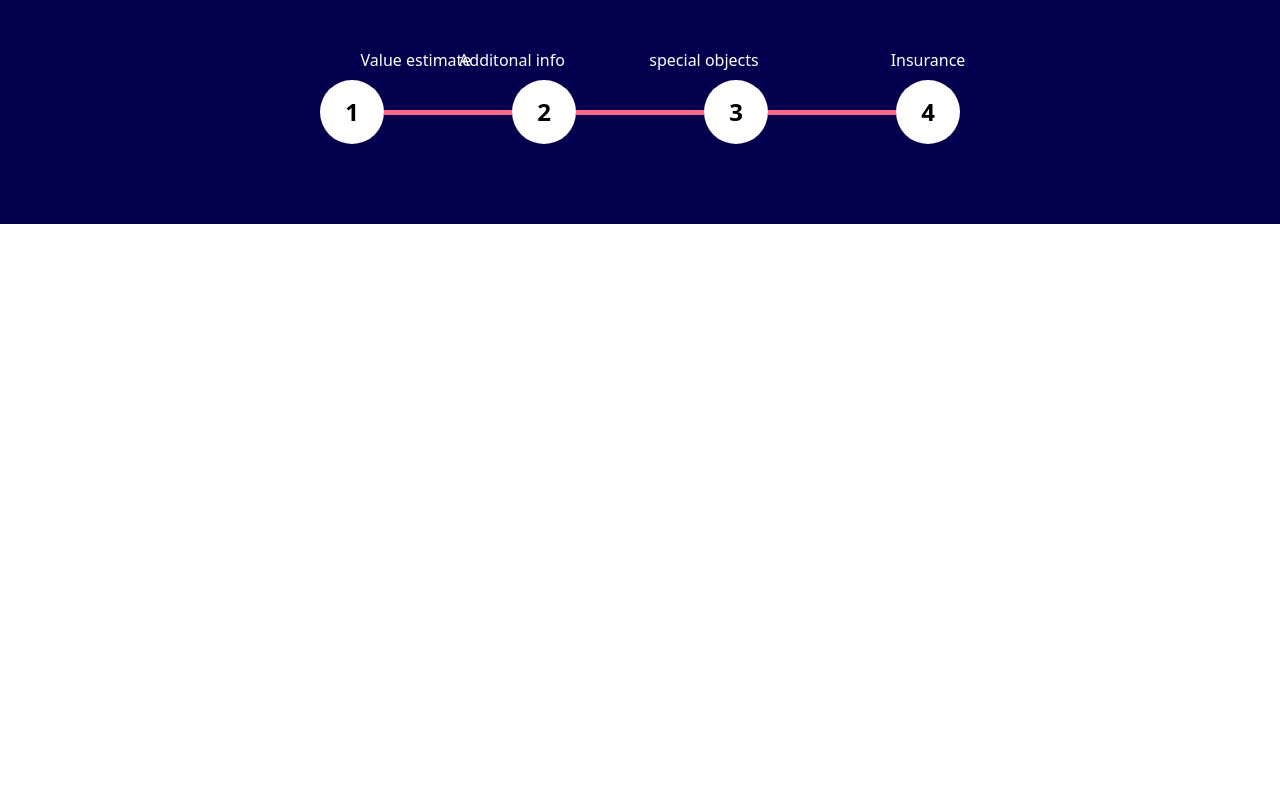
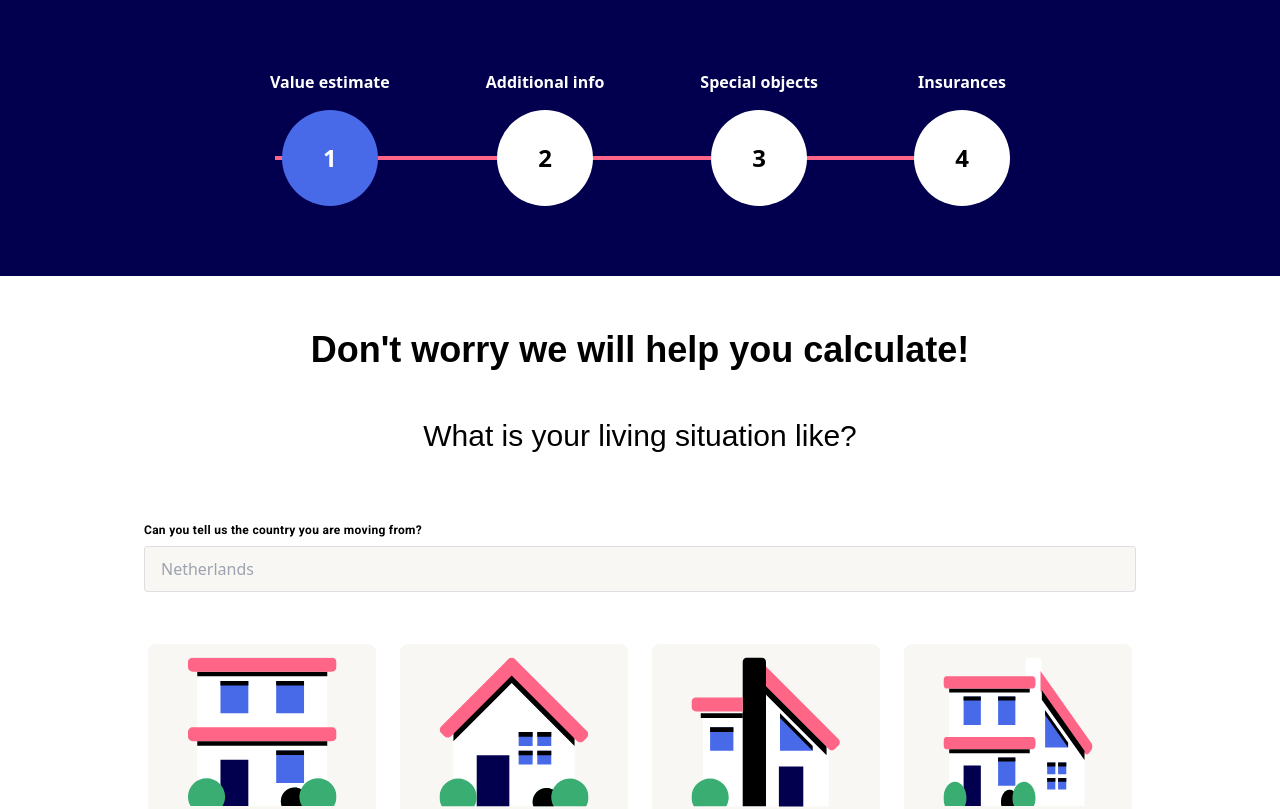
Before and after one commit to Patchyy/Bolster-insurance, a React (Create React App) app: page /formulier in a window 1280 px wide. Shown: the top 809 px of the page. Built offline with nearby package versions, Linux system fonts and the light colour scheme.

Commit message:
Revert changes

```diff
--- a/src/pages/FormPage.tsx
+++ b/src/pages/FormPage.tsx
@@ -10,45 +10,9 @@ const FormPage = () => {
   };
 
   return (
-    <div>
-      <div id="formulier" className="bg-white-off h-screen">
-
-      <div className="header bg-blue-dark w-full h-56 z-0 flex flex-row items-center justify-center">
-      <ol className="flex items-center w-1/2 relative">
-
-    <li className="flex w-full items-center  justify-center  relative after:content-[''] after:w-full after:h-1 after:border-b after:border-pink after:border-4 after:inline-block">
-        <span className="flex items-center justify-center w-10 h-10 bg-white rounded-full lg:h-16 lg:w-16  shrink-0 text-black text-2xl font-bold">
-            1
-        </span>
-        <span className="text-white absolute -top-1/2  text-center">Value estimate</span>
-    </li>
-
-    <li className="flex w-full items-center relative after:content-[''] after:w-full after:h-1 after:border-b after:border-pink after:border-4 after:inline-block ">
-        <span className="flex items-center justify-center w-10 h-10 bg-white rounded-full lg:h-16 lg:w-16  shrink-0 text-2xl font-bold">
-            2
-        </span>
-        <span className="text-white absolute -top-1/2 -translate-x-1/2 text-center">Additonal info</span>
-    </li>
-    <li className="flex w-full items-center relative after:content-[''] after:w-full after:h-1 after:border-b after:border-pink after:border-4 after:inline-block ">
-        <span className="flex items-center justify-center w-10 h-10 bg-white rounded-full lg:h-16 lg:w-16  shrink-0 text-2xl font-bold">
-            3
-        </span>
-        <span className="text-white absolute -top-1/2 -translate-x-1/2 text-center">special objects</span>
-    </li>
-    <li className="flex items-center justify-center">
-        <span className="flex items-center text-2xl font-bold justify-center w-10 h-10 bg-white rounded-full lg:h-16 lg:w-16  shrink-0">
-            4
-        </span>
-        <span className="text-white absolute -top-1/2  text-center">Insurance</span>
-    </li>
-</ol>
-      </div>
-      <div className="xl:container md:mx-auto bg-white h-screen">
-
-
-      </div>
-    </div>
-    </div>
+    <FormLayout step={step}>
+      <Form step={step} changeStep={changeStep} />
+    </FormLayout>
   );
 };
 
--- a/tailwind.config.js
+++ b/tailwind.config.js
@@ -11,6 +11,10 @@ module.exports = {
       black: '#000000',
       'white-off': '#F9F7F3',
     },
+    fontFamily: {
+      roboto: ['Roboto', 'sans-serif'],
+      spoof: ['Spoof', 'sans-serif'],
+    },
     extend: {},
   },
   plugins: [],
```
